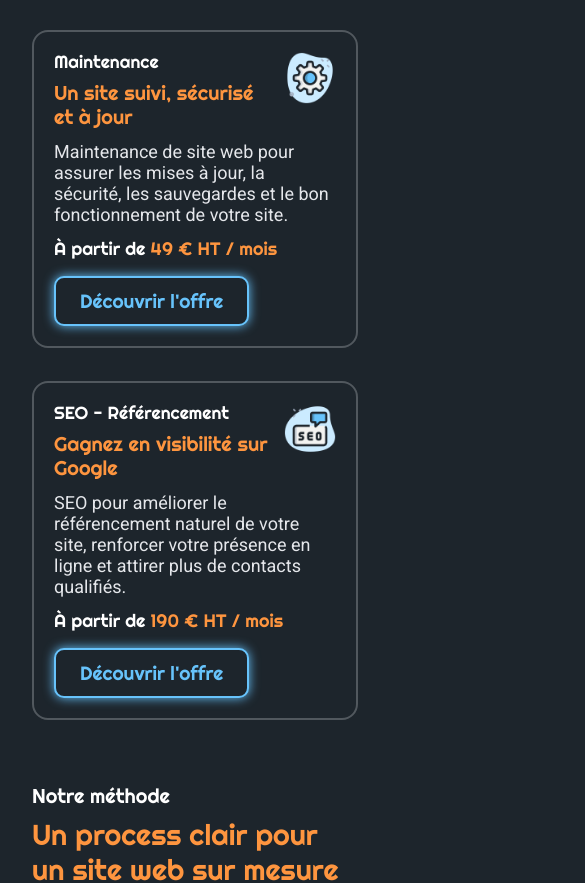
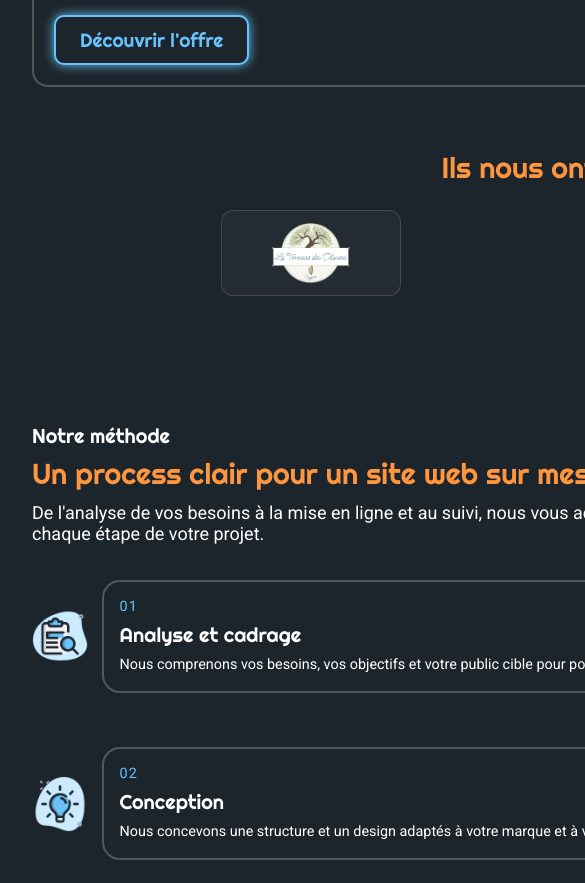
Before and after one commit to Guillaume811/site-gelyos, a Next.js app: page / in a window 390 px wide. Shown: the part 2285-3168 px from the top of the page, 585 px wide, since content can reach past the window. Built offline with nearby package versions, Linux system fonts and the light colour scheme; no server answers.

Commit message:
feat : ajout component LogoClient avec son style et son content

```diff
--- a/src/_pages/Home/Home.tsx
+++ b/src/_pages/Home/Home.tsx
@@ -15,12 +15,14 @@ import ServicesPreview from "./ServicesPreview/ServicesPreview";
 import { divAvantagesContent } from "@/ressources/content/home/divAvantagesContent";
 import ProjectPreview from "./ProjectPreview/ProjectPreview";
 import styles from './Home.module.scss'
+import LogoClients from "./LogoClients/LogoClients";
 
 export default function Home() {
   return (
     <div className={styles.root}>
       <Hero />
       <ServicesPreview />
+      <LogoClients />
       <SectionProcess process={divProcessContent} avantages={divAvantagesContent} />
       <ProjectPreview />
     </div>
--- /dev/null
+++ b/src/_pages/Home/LogoClients/LogoClients.module.scss
@@ -0,0 +1,74 @@
+.logoClients {
+  width: 100%;
+  margin-bottom: clamp(4rem, 10vw, 9rem);
+  padding: clamp(2rem, 6vw, 4rem) 1rem;
+}
+
+.container {
+  width: 100%;
+  max-width: 1200px;
+  margin: 0 auto;
+}
+
+.title {
+  margin: 0 0 clamp(1.5rem, 4vw, 2.5rem);
+  text-align: center;
+}
+
+.carousel {
+  width: 100%;
+  overflow: hidden;
+}
+
+.slide {
+  display: flex;
+  justify-content: center;
+  align-items: center;
+}
+
+.logoLink {
+  display: flex;
+  align-items: center;
+  justify-content: center;
+  width: min(100%, 260px);
+  min-height: 88px;
+  padding: 0.75rem 1rem;
+  border: 1px solid rgba($color-border, 0.7);
+  border-radius: $radius-1;
+  background: rgba($color-text, 0.03);
+}
+
+a.logoLink {
+  transition: border-color 180ms ease;
+
+  &:hover,
+  &:focus-visible {
+    border-color: $color-primary;
+  }
+
+  &:focus-visible {
+    outline: 2px solid $color-primary;
+    outline-offset: 4px;
+  }
+}
+
+.logo {
+  display: block;
+  width: auto;
+  max-width: min(180px, 100%);
+  max-height: 72px;
+  object-fit: contain;
+}
+
+@media (max-width: 768px) {
+  .logoLink {
+    width: min(100%, 180px);
+    min-height: 76px;
+    padding: 0.75rem;
+  }
+
+  .logo {
+    max-width: min(140px, 100%);
+    max-height: 60px;
+  }
+}
--- /dev/null
+++ b/src/_pages/Home/LogoClients/LogoClients.tsx
@@ -0,0 +1,88 @@
+'use client'
+
+import { A11y, Autoplay } from 'swiper/modules'
+import { Swiper, SwiperSlide } from 'swiper/react'
+import Heading from '@/components/Heading/Heading'
+import { getAssetSrc } from '@/lib/getAssetSrc'
+import { logoClientsContent } from '@/ressources/content/home/logoClients'
+import styles from './LogoClients.module.scss'
+import '../../../styles/swiper.css'
+
+/* Component LogoClients
+ * Render logic:
+ * - Reads logo content from the home content file.
+ * - Runs an autoplay carousel with no arrows and no dots.
+ *
+ * View TSX:
+ * - Renders a centered level 2 Heading.
+ * - Shows three logos on tablet/desktop and two logos on mobile.
+ */
+export default function LogoClients() {
+  const { title, itemClient } = logoClientsContent
+  const shouldLoop = itemClient.length > 3
+
+  if (!itemClient.length) return null
+
+  return (
+    <section className={styles.logoClients} aria-labelledby="logo-clients-heading">
+      <div className={styles.container}>
+        <Heading id="logo-clients-heading" level={2} className={styles.title}>
+          {title}
+        </Heading>
+
+        <Swiper
+          modules={[Autoplay, A11y]}
+          className={styles.carousel}
+          slidesPerView={2}
+          spaceBetween={20}
+          loop={shouldLoop}
+          speed={900}
+          autoplay={{
+            delay: 1800,
+            disableOnInteraction: false,
+            pauseOnMouseEnter: true,
+          }}
+          breakpoints={{
+            768: {
+              slidesPerView: 3,
+              spaceBetween: 28,
+            },
+          }}
+          a11y={{ enabled: true }}
+          aria-label="Logos des clients"
+        >
+          {itemClient.map((client, index) => {
+            const imageSrc = getAssetSrc(client.image.src)
+            const hasLink = client.link.trim().length > 0
+            const logo = (
+              <img
+                className={styles.logo}
+                src={imageSrc}
+                alt={client.image.alt}
+                loading="lazy"
+              />
+            )
+
+            return (
+              <SwiperSlide key={`${client.image.alt}-${index}`} className={styles.slide}>
+                {hasLink ? (
+                  <a
+                    className={styles.logoLink}
+                    href={client.link}
+                    target="_blank"
+                    rel="noopener noreferrer"
+                    aria-label={`Ouvrir ${client.image.alt} dans un nouvel onglet`}
+                  >
+                    {logo}
+                  </a>
+                ) : (
+                  <div className={styles.logoLink}>{logo}</div>
+                )}
+              </SwiperSlide>
+            )
+          })}
+        </Swiper>
+      </div>
+    </section>
+  )
+}
--- /dev/null
+++ b/src/ressources/content/home/logoClients.ts
@@ -0,0 +1,49 @@
+import logoEmi from '@/assets/logosClients/logo-emi.webp'
+import logoPema from '@/assets/logosClients/logo.webp'
+import logoLtdo from '@/assets/logosClients/ltdo-logo.webp'
+import logoZozaPizza from '@/assets/logosClients/logo-zoza-pizza.webp'
+import type { ImageContent } from '@/ressources/content/contentTypes'
+
+export interface LogoClientItem {
+  image: ImageContent
+  link: string
+}
+
+export interface LogoClientsContent {
+  title: string
+  itemClient: LogoClientItem[]
+}
+
+export const logoClientsContent: LogoClientsContent = {
+  title: 'Ils nous ont fait confiance',
+  itemClient: [
+    {
+      image: {
+        src: logoEmi,
+        alt: 'Logo La Petite Emi',
+      },
+      link: 'https://la-petite-emi.fr/',
+    },
+    {
+      image: {
+        src: logoZozaPizza,
+        alt: 'Logo Zoza Pizza',
+      },
+      link: 'https://zozapizza.fr/',
+    },
+    {
+      image: {
+        src: logoLtdo,
+        alt: 'Logo La terrasse des Oliviers',
+      },
+      link: 'https://laterrasse-desoliviers.com/',
+    },
+    {
+      image: {
+        src: logoPema,
+        alt: 'Logo Péma Bessège - Psychopraticienne',
+      },
+      link: 'https://pbtherapie.fr/',
+    },
+  ],
+}
```
